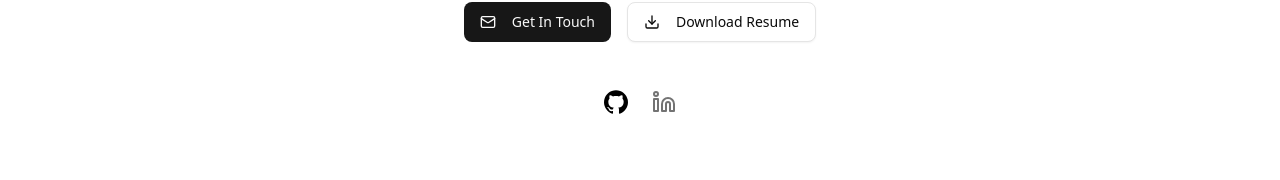
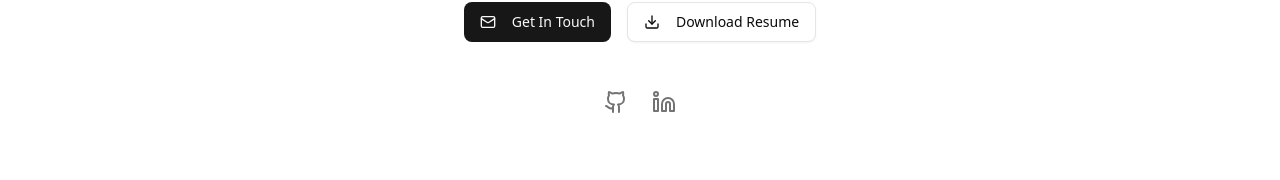
Before and after one commit to wianwiryawan/wianwiryawan.github.io, a Next.js app: page / in a window 1280 px wide. Shown: the part 410-590 px from the top of the page. Built offline with nearby package versions, Linux system fonts and the light colour scheme.

Commit message:
Change Github icon

```diff
--- a/src/components/hero.tsx
+++ b/src/components/hero.tsx
@@ -2,7 +2,7 @@
 
 import { Button } from "./ui/button";
 import Link from "next/link";
-import { Linkedin, Mail, Download } from "lucide-react"
+import { Linkedin, Github, Mail, Download } from "lucide-react"
 
 export function Hero(){
     return (
@@ -31,11 +31,15 @@ export function Hero(){
 
                     <div className="flex justify-center space-x-6">
                         <Link href={"https://github.com/wianwiryawan"} className="text-muted-foreground hover:text-foreground transition-colors h-6 w-6">
-                            <svg xmlns="http://www.w3.org/2000/svg" width={24} height={24} viewBox="0 0 24 24" aria-hidden="true">
+                            <Github/>
+                                <span className="sr-only">Github</span>
+
+                            {/* In case of deprecated, use this */}
+                            {/* <svg xmlns="http://www.w3.org/2000/svg" width={24} height={24} viewBox="0 0 24 24" aria-hidden="true">
                                 <title>GitHub</title>
                                 <path d="M12 0.297C5.373 0.297 0 5.67 0 12.297c0 5.292 3.438 9.773 8.205 11.387.6.111.82-.261.82-.577 0-.285-.011-1.04-.017-2.042-3.338.726-4.042-1.61-4.042-1.61-.546-1.387-1.333-1.756-1.333-1.756-1.089-.745.083-.729.083-.729 1.205.085 1.84 1.237 1.84 1.237 1.07 1.834 2.809 1.304 3.495.997.108-.775.418-1.305.762-1.605-2.665-.304-5.466-1.332-5.466-5.931 0-1.31.469-2.381 1.236-3.221-.124-.303-.535-1.523.117-3.176 0 0 1.008-.322 3.301 1.23.957-.266 1.984-.399 3.003-.404 1.018.005 2.046.138 3.004.404 2.291-1.552 3.297-1.23 3.297-1.23.653 1.653.242 2.873.119 3.176.77.84 1.235 1.911 1.235 3.221 0 4.609-2.803 5.625-5.475 5.921.43.371.823 1.102.823 2.222 0 1.606-.015 2.898-.015 3.293 0 .319.216.694.825.576C20.565 22.067 24 17.587 24 12.297c0-6.627-5.373-12-12-12"/>
                                 <span className="sr-only">GitHub</span>
-                            </svg>
+                            </svg> */}
                         </Link>
                         <Link href={"https://www.linkedin.com/in/kristuaji-wiryawan-151768199/"} className="text-muted-foreground hover:text-foreground transition-colors h-6 w-6">
                             <Linkedin/>
```
